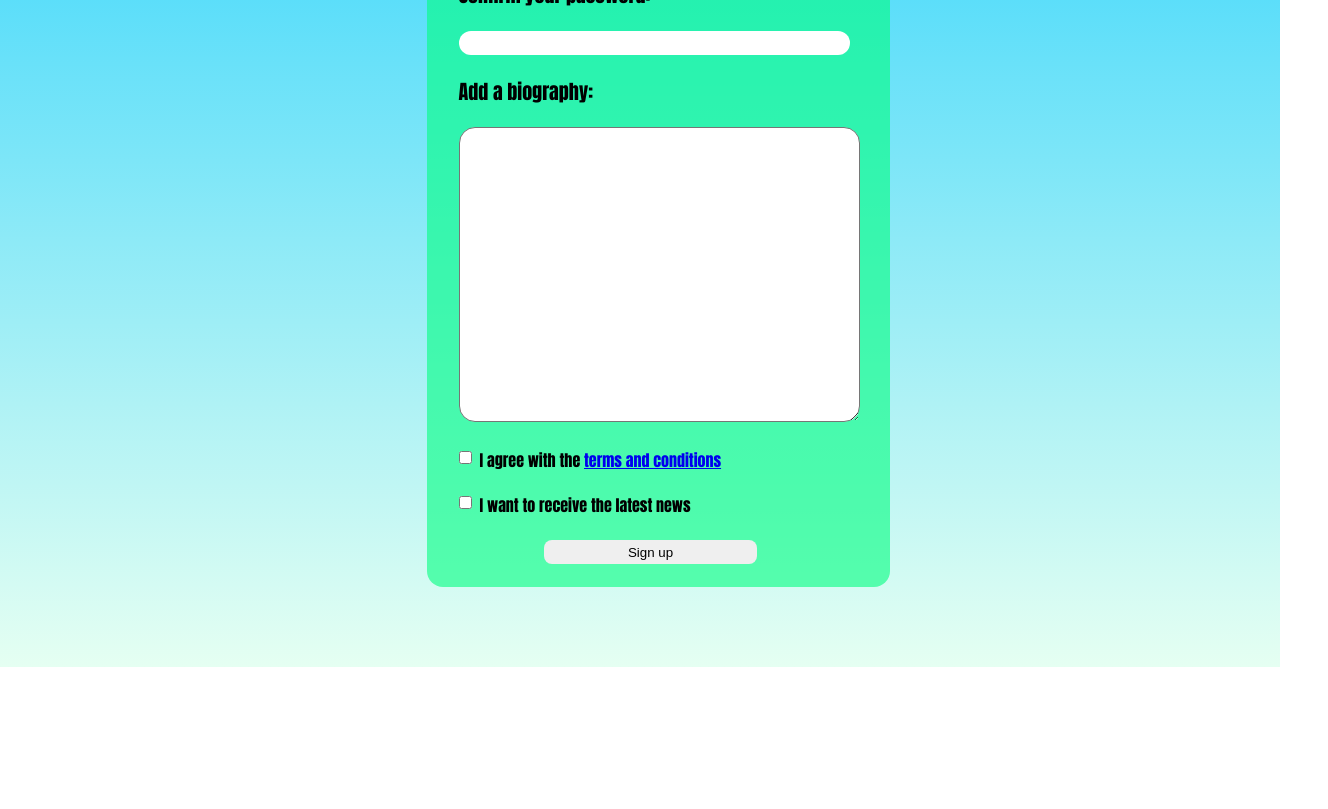
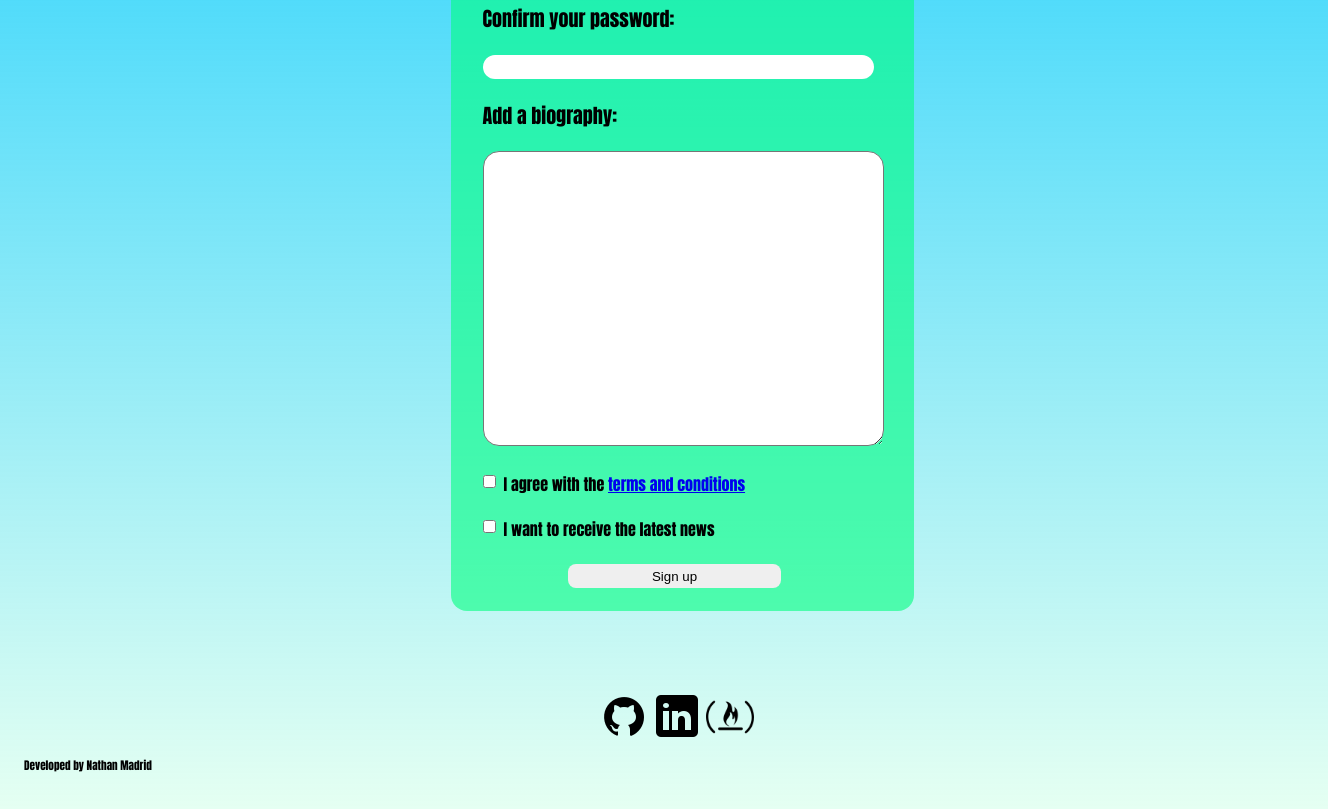
Before and after one commit to devsamuel913/My_demo_form, a plain HTML site: page index.html in a window 1280 px wide. Shown: the part 446-1255 px from the top of the page, 1328 px wide, since content can reach past the window. Before the commit the page ends 1113 px from the top, so only its background shows below. Drawn offline with Linux system fonts and the light colour scheme; files whose address does not match are found by name.

Commit message:
Some upgrades
Socials,Footer,etc

```diff
--- a/index.html
+++ b/index.html
@@ -70,6 +70,14 @@
             <button class="SUbutton" type="submit">Sign up</button>
         </form>
     </div>
+    <footer>
+        <div class="socials">
+            <a href="https://github.com/devsamuel913" target="_blank"><img alt="Visit my github profile" class="githubpic" src="/home/devsamuel913/Sky-like_page/images/githubPIC.png"></a>
+            <a href="https://www.linkedin.com/in/samuel-escobar-6756b0276/" target="_blank"><img alt="Visit my linkedin profile" class="linkedinpic" src="/home/devsamuel913/Sky-like_page/images/linkedinPIC.png"></a>
+            <a href="https://www.freecodecamp.org/devsamuelescobar913" target="_blank"><img alt="Visit my FCC profile" class="FCC" src="/home/devsamuel913/Sky-like_page/images/FCC.png"></a>
 
+        </div>
+        <p class="footext">Developed by Nathan Madrid</p>
+    </footer>
 </body>
 </html>
--- a/styles.css
+++ b/styles.css
@@ -4,6 +4,8 @@ body{
     height: 100%;
     font-family: Impact, Haettenschweiler, 'Arial Narrow Bold', sans-serif;
     background: linear-gradient(180deg,rgba(0,200,255,1),rgba(0,255,127,0.1));
+    padding:1.5rem;
+    overflow-x:hidden;
 }
 
 h1{
@@ -78,3 +80,23 @@ input,textarea{
     border:none;
     height: 1.5rem;
 }
+
+.footext{
+    font-weight:700;
+    font-size: 0.70rem;
+}
+
+.socials{
+    margin-left: 45%;
+    width: 33%;
+}
+
+.linkedinpic,.githubpic,.FCC{
+    display: inline-block;
+
+}
+
+.FCC{
+    height: 3rem;
+    width: 3rem;
+}
```
Also changed, not shown: images/FCC.png (added), images/githubPIC.png (added), images/linkedinPIC.png (added).
